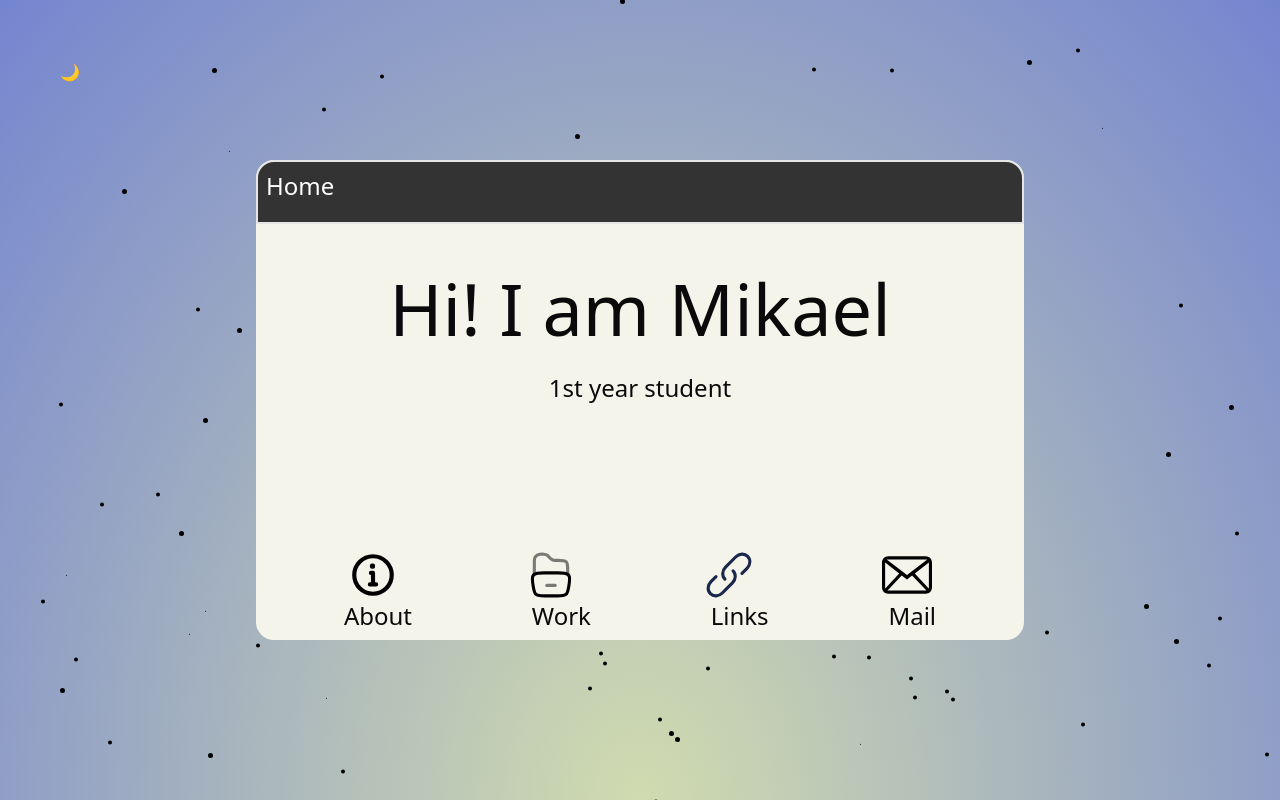
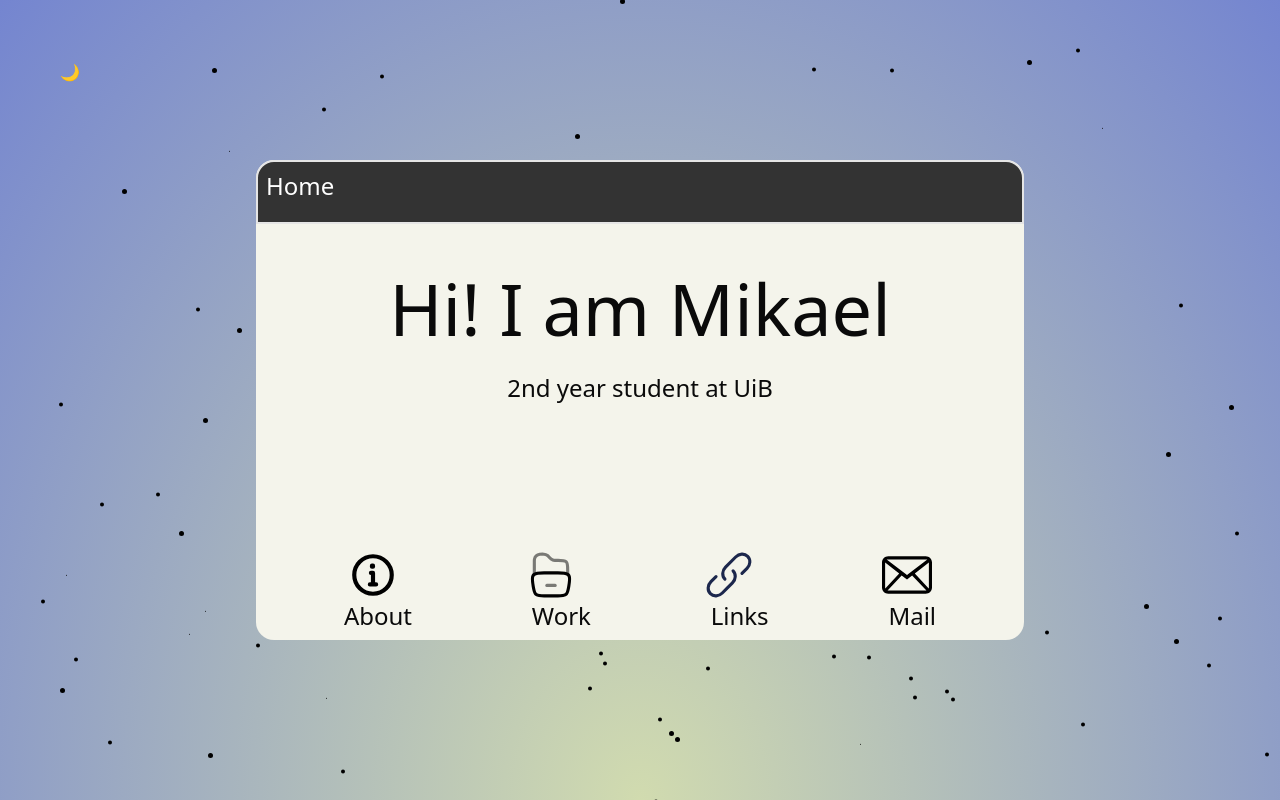
Before and after one commit to miove4372/Portfolio, a Next.js app: page / in a window 1280 px wide. Built offline with nearby package versions, Linux system fonts and the light colour scheme.

Commit message:
nytt år

```diff
--- a/components/mainBox.tsx
+++ b/components/mainBox.tsx
@@ -9,6 +9,7 @@ import About from "./popups/about";
 import Links from "./popups/links";
 import Work from "./popups/work";
 import Mail from "./popups/mail";
+import Link from "next/link";
 
 
 
@@ -38,17 +39,17 @@ const [mailOpen, setMailOpen] = useState<boolean>(false)
 
   return (
     <div
-      className={cn("h-6/10 w-3/5 z-10  rounded-2xl flex flex-col overflow-scroll", className)} style={{ background }}
+      className={cn("h-[60%] w-3/5 z-10 rounded-2xl flex flex-col overflow-hidden", className)} style={{ background }}
       {...props}>
 
       <header
         className="h-16 rounded-t-2xl text-2xl border-2  p-2"
         style={{ background: stripBg }}>
-          <p className="text-white">Home</p>
+          <Link className="text-white" href={"/"}>Home</Link>
         </header>
-        <main className="flex flex-col flex-1 items-center m-10">
+        <main className="flex flex-col flex-1 items-center m-10 overflow-y-auto min-h-0">
           <h1 className="text-7xl m-2">Hi! I am Mikael</h1>
-          <p className="text-2xl p-5">1st year student</p>
+          <p className="text-2xl p-5">2nd year student at UiB</p>
         </main>
         <footer className="m-2">
           <div>
@@ -58,10 +59,12 @@ const [mailOpen, setMailOpen] = useState<boolean>(false)
                   <Image src="/info-circle-svgrepo-com (1).svg" width={50} height={50} alt="info" className="hidden dark:block" />
                 </button>
 
+                {
                 <button onClick={()=>{setWorkOpen(true)}} className="hover:cursor-pointer">
                   <Image src="/folder-open-svgrepo-com (1).svg" width={50} height={50} alt="folder" className="block dark:hidden" />
                   <Image src="/folder-open-svgrepo-com.svg" width={50} height={50} alt="folder" className="hidden dark:block" />
                 </button>
+                }
 
                 <button onClick={()=>{setLinksOpen(true)}} className="hover:cursor-pointer">
                   <Image src="/link-svgrepo-com.svg" width={50} height={50} alt="link" className="block dark:hidden" />
--- a/components/popups/popUpWindow.tsx
+++ b/components/popups/popUpWindow.tsx
@@ -17,7 +17,7 @@ export default function PopUpWindow({ children, onClose, isOpen, header }: windo
   if (!isOpen) return null;
 
   return (
-    <div style={overlayStyle}>
+    <div style={overlayStyle} >
       <Draggable nodeRef={nodeRef} handle=".window-header">
         <div ref={nodeRef} style={windowStyle}>
           <div className="window-header" style={headerStyle}>
@@ -27,7 +27,7 @@ export default function PopUpWindow({ children, onClose, isOpen, header }: windo
             </button>
           </div>
 
-          <div style={{ padding: "1rem" }}>
+          <div className="max-h-150 overflow-scroll" style={{ padding: "1rem" }}>
             {children}
           </div>
         </div>
@@ -48,7 +48,7 @@ const windowStyle: React.CSSProperties = {
   background: "var(--mainbox-color)",
   borderRadius: "12px",
   boxShadow: "0 15px 40px rgba(0,0,0,0.2)",
-  position: "absolute",
+    position: "absolute",
   top: "100px",
   left: "100px",
   pointerEvents: "auto",
```
Also changed, not shown: components/popups/work.tsx (+6 -3 lines).
